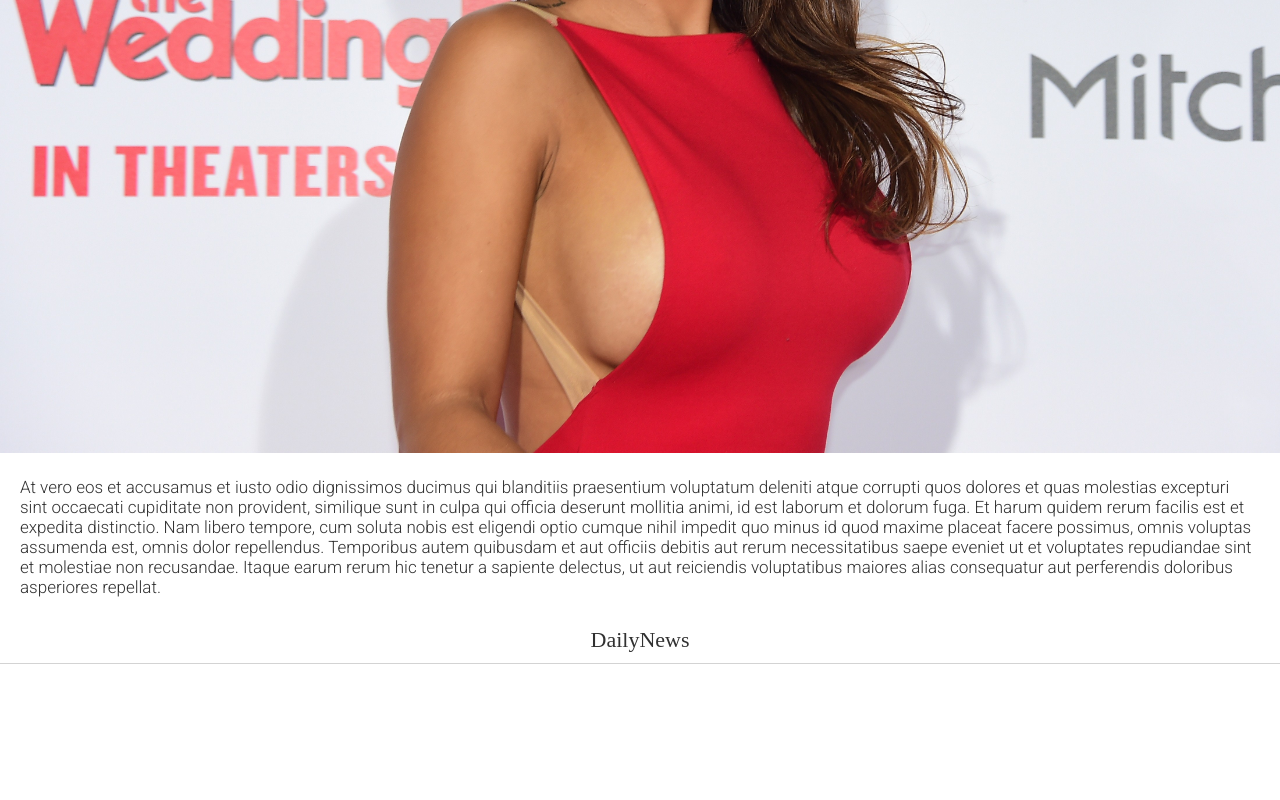
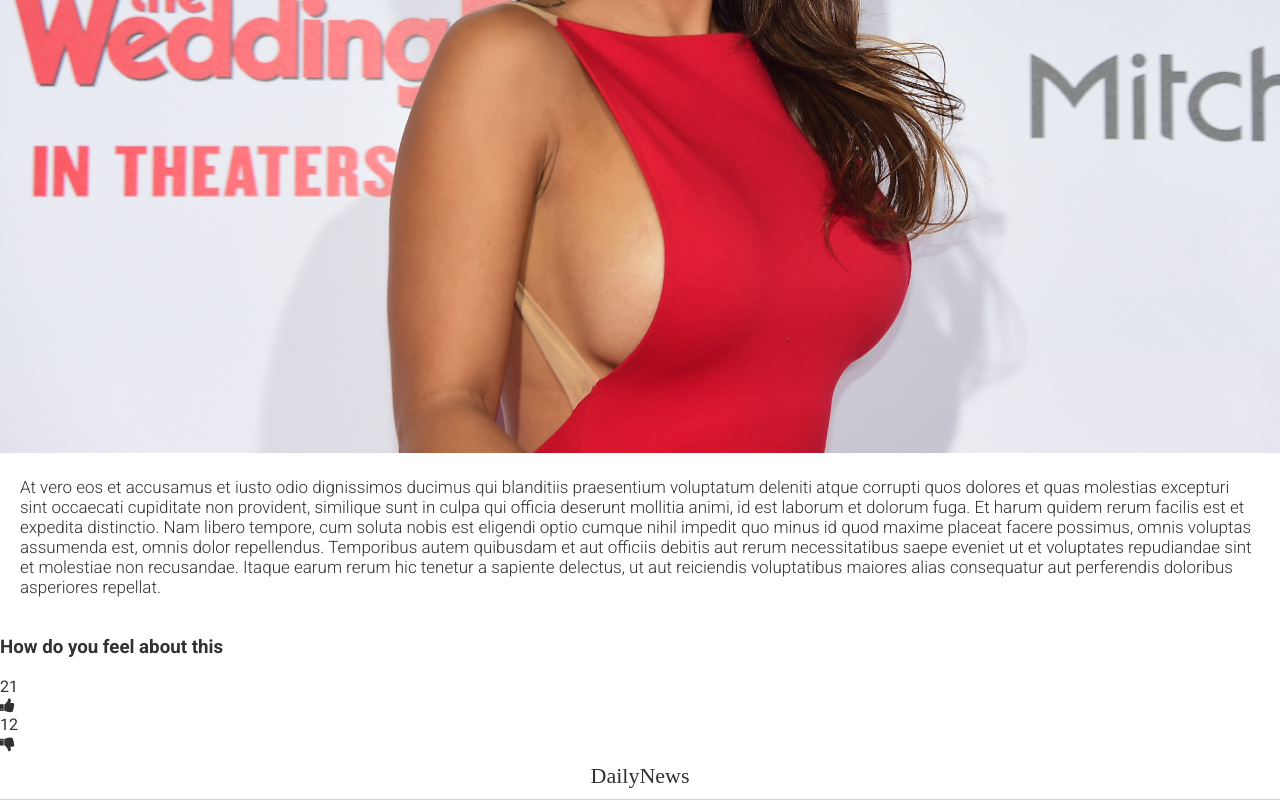
Before and after one commit to SonyaMoisset/News_REACT-REDUX, a React (Create React App) app: page /news/1 in a window 1280 px wide. Shown: the part 527-1327 px from the top of the page. Before the commit the page ends 1191 px from the top, so only its background shows below. Built offline with nearby package versions, Linux system fonts and the light colour scheme; data requests are answered from the project's data file; a web font is replaced by a local one.

Commit message:
Create Likes & Dislikes widget - Part 1

```diff
--- /dev/null
+++ b/src/containers/LikesCounter.js
@@ -0,0 +1,28 @@
+import React, { Component } from 'react';
+
+class LikesCounter extends Component {
+    render() {
+        return (
+            <div className="addlikes-wrapper">
+                <h3>How do you feel about this</h3>
+                <div className="addlikes-container">
+                    <div className="btn like">
+                        <div className="hits">{this.props.likes}</div>
+                        <div className="icon">
+                            <i className="fa fa-thumbs-up"></i>
+                        </div>
+                    </div>
+                    <div className="btn dislike">
+                        <div className="hits">{this.props.dislikes}</div>
+                        <div className="icon">
+                            <i className="fa fa-thumbs-down"></i>
+                        </div>
+                    </div>
+                    <div></div>
+                </div>
+            </div>
+        );
+    }
+}
+
+export default LikesCounter;
--- a/src/containers/News.js
+++ b/src/containers/News.js
@@ -2,6 +2,8 @@ import React, { Component } from 'react'
 import { connect } from 'react-redux'
 import { selectedNews, clearSelectedNews } from '../actions'
 import { bindActionCreators } from 'redux'
+
+import Counter from './LikesCounter'
 
 class News extends Component {
 
@@ -44,7 +46,12 @@ class News extends Component {
                             {item.body}
                         </div>
 
-                        <div></div>
+                        <div>
+                            <Counter
+                                articleId={item.id}
+                                likes={item.likes[0]}
+                                dislikes={item.likes[1]}/>
+                        </div>
                     </div>
                 )
             })
```
